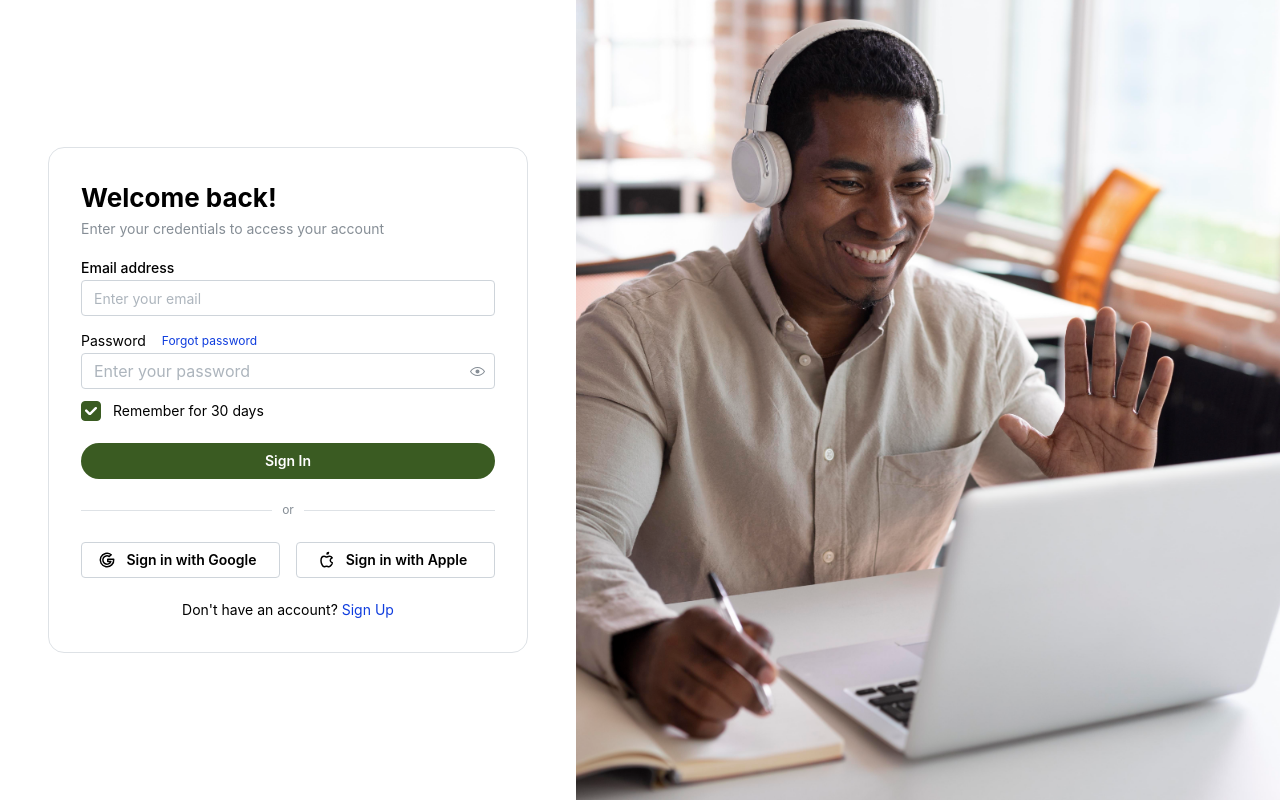
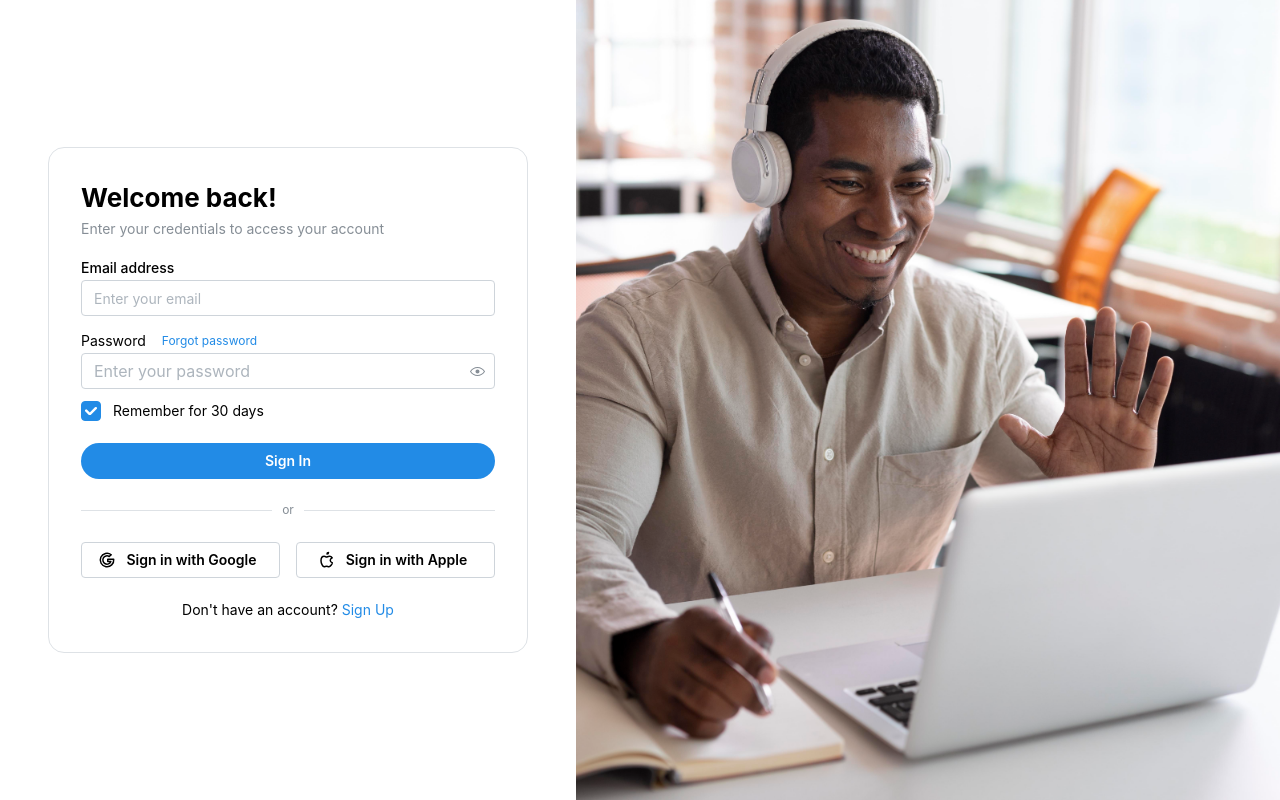
Before and after one commit to JoyNyayieka/Rieko, a React (Vite) app in the folder frontend/: page /signin in a window 1280 px wide. Built offline with nearby package versions, Linux system fonts and the light colour scheme; no server answers.

Commit message:
style: add correct fontFamily and theme colour

```diff
--- a/frontend/src/pages/auth/SigninPage.jsx
+++ b/frontend/src/pages/auth/SigninPage.jsx
@@ -82,7 +82,6 @@ export default function SigninPage() {
                   size="xs"
                   component="button"
                   type="button"
-                  c="#0F3DDE"
                   onClick={() => navigate("/forgot-password")}
                 >
                   Forgot password
@@ -94,12 +93,12 @@ export default function SigninPage() {
             {...form.getInputProps("password")}
           />
 
-          <Checkbox color="#3A5B22"
+          <Checkbox
             label="Remember for 30 days"
             {...form.getInputProps("remember", { type: "checkbox" })}
           />
 
-          <Button type="submit" fullWidth loading={loading} mt="xs" radius="xl" color="#3A5B22">
+          <Button type="submit" fullWidth loading={loading} mt="xs" radius="xl">
             Sign In
           </Button>
 
@@ -137,7 +136,7 @@ export default function SigninPage() {
 
           <Text size="sm" ta="center" mt="xs">
             Don't have an account?{" "}
-            <Anchor component="button" type="button" c="#0F3DDE" onClick={() => navigate("/signup")}>
+            <Anchor component="button" type="button" onClick={() => navigate("/signup")}>
               Sign Up
             </Anchor>
           </Text>
--- a/frontend/src/pages/auth/SignupPage.jsx
+++ b/frontend/src/pages/auth/SignupPage.jsx
@@ -98,19 +98,19 @@ export default function SignupPage() {
             {...form.getInputProps("password")}
           />
 
-          <Checkbox color="#3A5B22"
+          <Checkbox
             {...form.getInputProps("acceptTerms", { type: "checkbox" })}
             label={
               <Text size="xs">
                 I agree to the{" "}
-                <Anchor size="xs" href="/terms" c="#0F3DDE" target="_blank">
+                <Anchor size="xs" href="/terms" target="_blank">
                   Terms and Conditions
                 </Anchor>{" "}
               </Text>
             }
           />
 
-          <Button type="submit" fullWidth loading={loading} mt="xs" radius="xl" color="#3A5B22">
+          <Button type="submit" fullWidth loading={loading} mt="xs" radius="xl">
             Sign Up
           </Button>
 
@@ -148,7 +148,7 @@ export default function SignupPage() {
 
           <Text size="sm" ta="center" mt="xs">
             Have an account?{" "}
-            <Anchor component="button" type="button" c="#0F3DDE" onClick={() => navigate("/signin")}>
+            <Anchor component="button" type="button" onClick={() => navigate("/signin")}>
               Sign In
             </Anchor>
           </Text>
```
